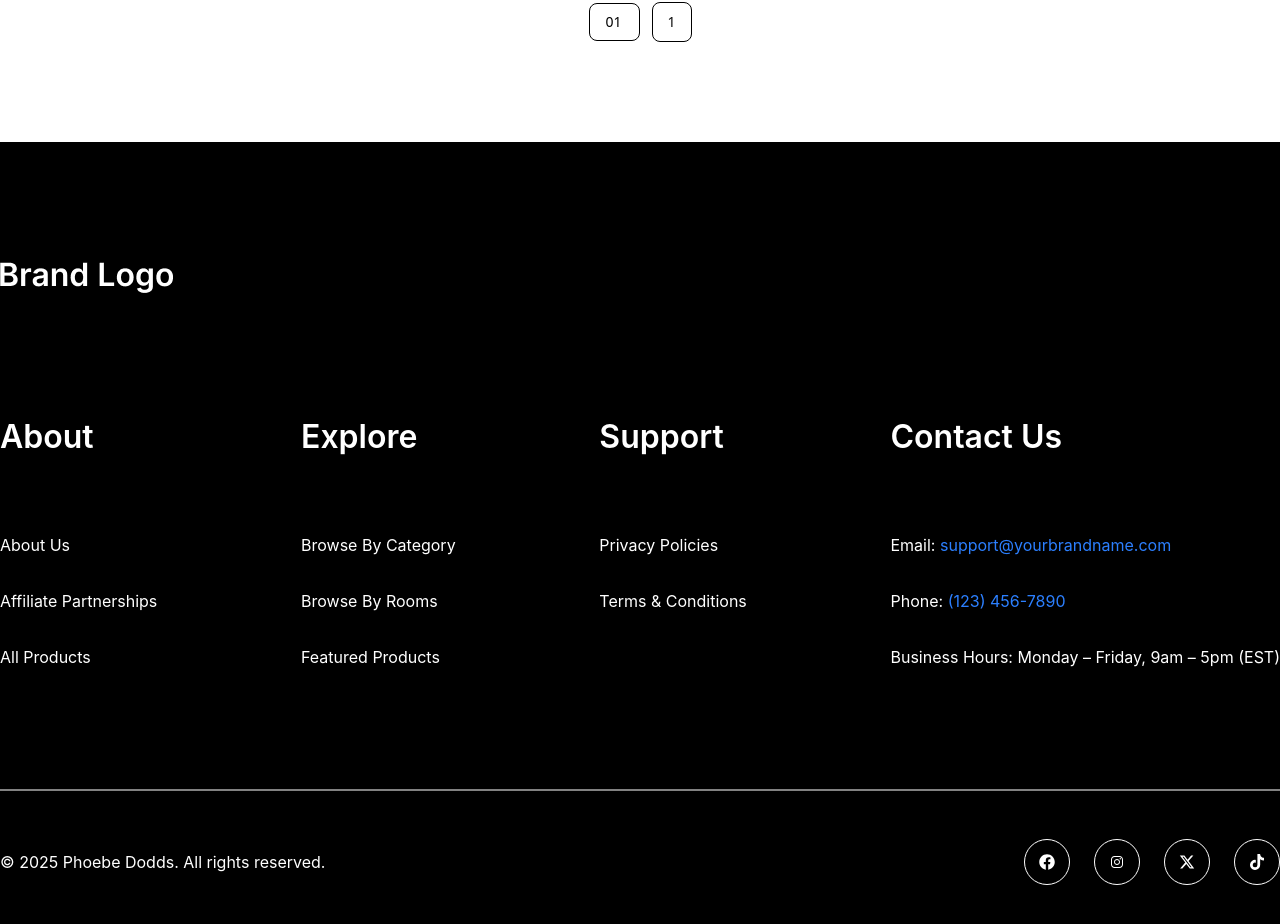
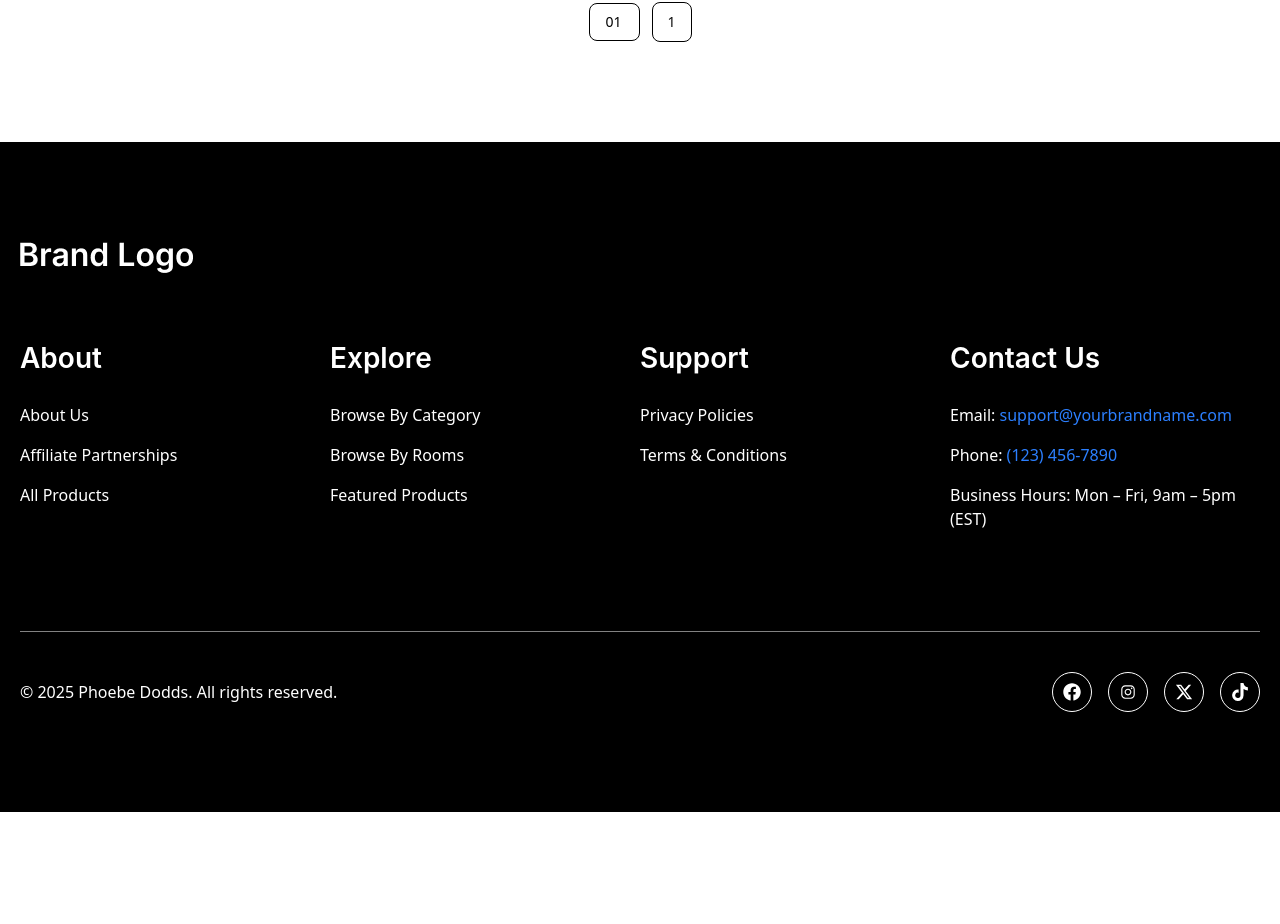
Before and after one commit to sultan93291/phoebedodds, a React (Vite) app: page /product in a window 1280 px wide. Shown: the part 1826-2750 px from the top of the page. After the commit the page ends 2638 px from the top, so only its background shows below. Built offline with nearby package versions, Linux system fonts and the light colour scheme.

Commit message:
responsive home page

```diff
--- a/src/Components/Home/OurPartners.tsx
+++ b/src/Components/Home/OurPartners.tsx
@@ -4,9 +4,9 @@ import Shopify from "../../assets/Images/shopify.png";
 const OurPartners = () => {
   return (
     <section>
-      <Container className="py-[100px] border-b border-[#B1B1B1]">
+      <Container className="xl:py-[100px] py-[50px] border-b border-[#B1B1B1] 2xl:px-0 px-5">
         <h3
-          className="font-inter text-[32px] font-semibold text-[#000] w-full"
+          className="font-inter xl:text-[32px] lg:text-[28px] text-[25px] font-semibold text-[#000] w-full"
           data-aos="fade-up"
         >
           Our Partners
--- a/src/Components/Home/Room.tsx
+++ b/src/Components/Home/Room.tsx
@@ -6,11 +6,11 @@ import Bedromm3 from "../../assets/Images/bedroom3.png";
 const Room = () => {
   return (
     <section>
-      <Container className="py-[100px] border-b border-[#B1B1B1]">
+      <Container className="xl:py-[100px] py-[50px] border-b border-[#B1B1B1] 2xl:px-0 px-5">
         <div className="flex gap-x-6 flex-wrap md:flex-nowrap">
           {/* Living Room */}
           <div
-            className="w-full md:w-1/2 relative group overflow-hidden rounded-2xl cursor-pointer"
+            className="w-full md:w-1/2 relative group overflow-hidden rounded-2xl cursor-pointer xl:mb-0 mb-5"
             data-aos="fade-right"
           >
             <figure>
--- a/src/Components/Home/SelecetionArea.tsx
+++ b/src/Components/Home/SelecetionArea.tsx
@@ -9,10 +9,10 @@ const SelectionArea = () => {
   ];
 
   return (
-    <section className="mb-8">
+    <section className="xl:mb-8 2xl:px-0 px-5">
       <Container>
         <div
-          className="flex flex-wrap gap-4 justify-between items-center"
+          className="flex flex-wrap gap-4 xl:justify-between justify-center items-center"
           data-aos="fade-up"
         >
           <CustomSelect options={options} placeholder="Furniture" />
--- a/src/Components/Shared/Container.tsx
+++ b/src/Components/Shared/Container.tsx
@@ -1,6 +1,4 @@
-
 import type { ReactNode } from "react";
-
 
 interface Containerprops {
   children?: ReactNode;
@@ -15,4 +13,4 @@ const Container: React.FC<Containerprops> = ({ children, className }) => {
   );
 };
 
-export default Container
+export default Container;
--- a/src/Components/Shared/Footer.tsx
+++ b/src/Components/Shared/Footer.tsx
@@ -2,59 +2,64 @@ import Container from "./Container";
 import Footerlogo from "../../assets/Images/footerlogo.png";
 import { FaFacebook } from "react-icons/fa";
 import { IoLogoInstagram } from "react-icons/io";
-import { FaTiktok } from "react-icons/fa6";
-import { FaXTwitter } from "react-icons/fa6";
+import { FaTiktok, FaXTwitter } from "react-icons/fa6";
 import { Link } from "react-router-dom";
 
 const Footer = () => {
   return (
-    <footer className="py-[120px] bg-[#000]">
+    <footer className="py-[60px] md:py-[100px] bg-[#000] px-5">
       <Container>
-        <figure>
+        <figure className="mb-12 md:mb-16 flex justify-center md:justify-start">
           <img src={Footerlogo} alt="Footerlogo" />
         </figure>
-        <div className="py-[120px] flex justify-between border-b-2 border-[#828282]">
-          <div className="">
-            <h3 className="font-inter font-semibold text-white text-[32px] pb-18">
+
+        <div className="pb-[60px] md:pb-[100px] flex flex-wrap gap-y-12 md:gap-y-16 border-b border-[#828282]">
+          {/* About */}
+          <div className="w-full sm:w-1/2 lg:w-1/4 pr-4">
+            <h3 className="font-inter font-semibold text-white text-[24px] md:text-[28px] mb-6">
               About
             </h3>
-            <ul className="flex flex-col gap-8">
-              <li className="font-inter font-normal text-[16px] text-white cursor-pointer hover:underline">
+            <ul className="flex flex-col gap-4">
+              <li className="text-white text-[16px] hover:underline cursor-pointer">
                 About Us
               </li>
-              <li className="font-inter font-normal text-[16px] text-white cursor-pointer hover:underline">
+              <li className="text-white text-[16px] hover:underline cursor-pointer">
                 Affiliate Partnerships
               </li>
-              <li className="font-inter font-normal text-[16px] text-white cursor-pointer hover:underline">
+              <li className="text-white text-[16px] hover:underline cursor-pointer">
                 All Products
               </li>
             </ul>
           </div>
-          <div className="">
-            <h3 className="font-inter font-semibold text-white text-[32px] pb-18">
+
+          {/* Explore */}
+          <div className="w-full sm:w-1/2 lg:w-1/4 pr-4">
+            <h3 className="font-inter font-semibold text-white text-[24px] md:text-[28px] mb-6">
               Explore
             </h3>
-            <ul className="flex flex-col gap-8">
-              <li className="font-inter font-normal text-[16px] text-white cursor-pointer hover:underline">
+            <ul className="flex flex-col gap-4">
+              <li className="text-white text-[16px] hover:underline cursor-pointer">
                 Browse By Category
               </li>
-              <li className="font-inter font-normal text-[16px] text-white cursor-pointer hover:underline">
+              <li className="text-white text-[16px] hover:underline cursor-pointer">
                 Browse By Rooms
               </li>
-              <li className="font-inter font-normal text-[16px] text-white cursor-pointer hover:underline">
+              <li className="text-white text-[16px] hover:underline cursor-pointer">
                 Featured Products
               </li>
             </ul>
           </div>
-          <div className="">
-            <h3 className="font-inter font-semibold text-white text-[32px] pb-18">
+
+          {/* Support */}
+          <div className="w-full sm:w-1/2 lg:w-1/4 pr-4">
+            <h3 className="font-inter font-semibold text-white text-[24px] md:text-[28px] mb-6">
               Support
             </h3>
-            <ul className="flex flex-col gap-8">
+            <ul className="flex flex-col gap-4">
               <li>
                 <Link
                   to="/privacy-policies"
-                  className="font-inter font-normal text-[16px] text-white cursor-pointer hover:underline"
+                  className="text-white text-[16px] hover:underline"
                 >
                   Privacy Policies
                 </Link>
@@ -62,48 +67,49 @@ const Footer = () => {
               <li>
                 <Link
                   to="/terms-contitions"
-                  className="font-inter font-normal text-[16px] text-white cursor-pointer hover:underline"
+                  className="text-white text-[16px] hover:underline"
                 >
                   Terms & Conditions
                 </Link>
               </li>
             </ul>
           </div>
-          <div className="">
-            <h3 className="font-inter font-semibold text-white text-[32px] pb-18">
+
+          {/* Contact */}
+          <div className="w-full sm:w-1/2 lg:w-1/4 pr-4">
+            <h3 className="font-inter font-semibold text-white text-[24px] md:text-[28px] mb-6">
               Contact Us
             </h3>
-            <ul className="flex flex-col gap-8">
-              <li className="font-inter font-normal text-[16px] text-white cursor-pointer hover:underline">
+            <ul className="flex flex-col gap-4">
+              <li className="text-white text-[16px]">
                 Email:{" "}
                 <span className="text-blue-500">support@yourbrandname.com</span>
               </li>
-              <li className="font-inter font-normal text-[16px] text-white cursor-pointer hover:underline">
+              <li className="text-white text-[16px]">
                 Phone: <span className="text-blue-500">(123) 456-7890</span>
               </li>
-              <li className="font-inter font-normal text-[16px] text-white cursor-pointer hover:underline">
-                Business Hours: Monday – Friday, 9am – 5pm (EST)
+              <li className="text-white text-[16px]">
+                Business Hours: Mon – Fri, 9am – 5pm (EST)
               </li>
             </ul>
           </div>
         </div>
-        <div className="pt-12 flex justify-between items-center">
-          <p className="font-inter font-normal text-[16px] text-white">
+
+        <div className="pt-10 flex flex-col md:flex-row justify-between items-center gap-6">
+          <p className="text-white text-[14px] md:text-[16px] text-center md:text-left">
             © 2025 Phoebe Dodds. All rights reserved.
           </p>
-          <div className="flex gap-x-6">
-            <div className="h-[46px] w-[46px] rounded-full border border-white flex justify-center items-center hover:border-amber-300 cursor-pointer">
-              <FaFacebook className="text-white" />
-            </div>
-            <div className="h-[46px] w-[46px] rounded-full border border-white flex justify-center items-center hover:border-amber-300 cursor-pointer">
-              <IoLogoInstagram className="text-white" />
-            </div>
-            <div className="h-[46px] w-[46px] rounded-full border border-white flex justify-center items-center hover:border-amber-300 cursor-pointer">
-              <FaXTwitter className="text-white" />
-            </div>
-            <div className="h-[46px] w-[46px] rounded-full border border-white flex justify-center items-center hover:border-amber-300 cursor-pointer">
-              <FaTiktok className="text-white" />
-            </div>
+          <div className="flex gap-4">
+            {[FaFacebook, IoLogoInstagram, FaXTwitter, FaTiktok].map(
+              (Icon, i) => (
+                <div
+                  key={i}
+                  className="h-10 w-10 rounded-full border border-white flex items-center justify-center hover:border-amber-300 cursor-pointer"
+                >
+                  <Icon className="text-white text-[18px]" />
+                </div>
+              )
+            )}
           </div>
         </div>
       </Container>
```
Also changed, not shown: src/Components/Home/About.tsx (+4 -4 lines), src/Components/Home/Banner.tsx (+20 -16 lines), src/Components/Home/Feature.tsx (+10 -10 lines), src/Components/Home/Newslater.tsx (+8 -5 lines), src/Components/Shared/Navbar.tsx (+50 -10 lines).
